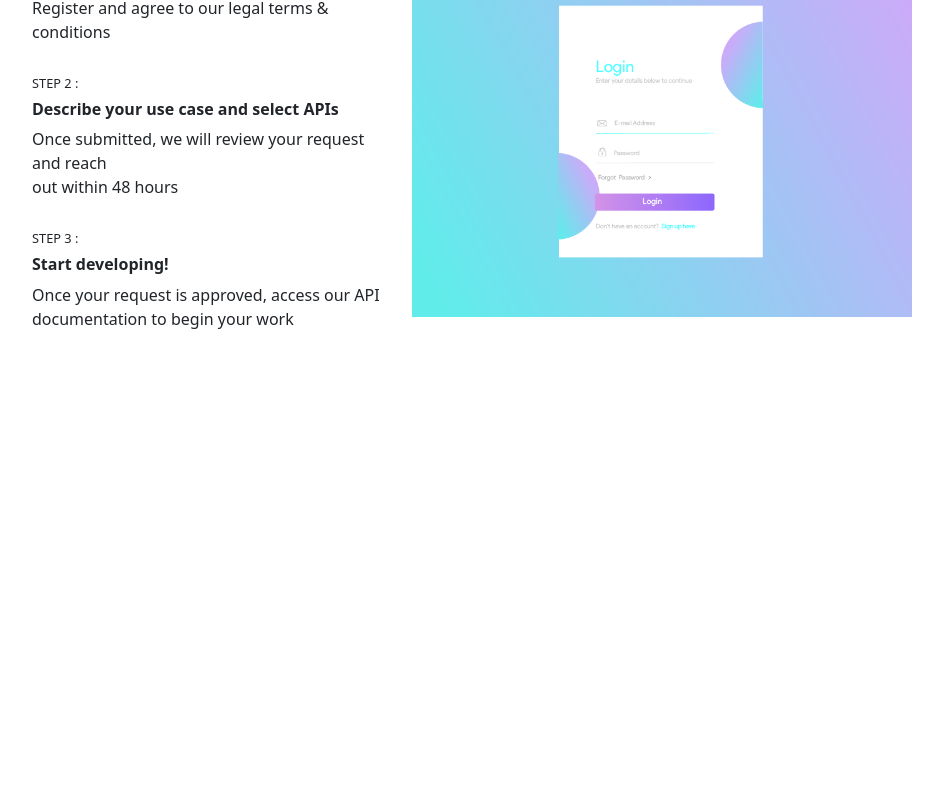
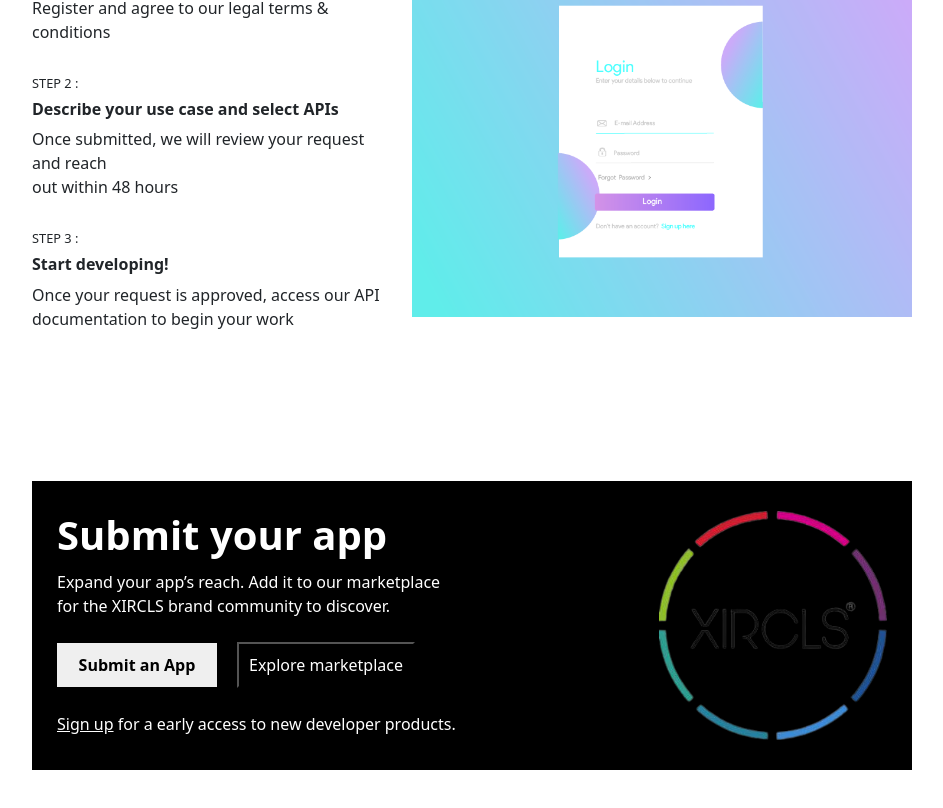
Before and after one commit to sonu355/pdf-to-website, a React (Create React App) app: page / in a window 1280 px wide. Shown: the part 2380-3188 px from the top of the page, without its empty margins (168-1111 px from the left). Before the commit the page ends 2861 px from the top, so only its background shows below. Built offline with nearby package versions, Linux system fonts and the light colour scheme.

Commit message:
page number six is done

```diff
--- a/src/App.js
+++ b/src/App.js
@@ -4,6 +4,7 @@
 import Page3 from "./components/Page3";
 import Page4 from "./components/Page4";
 import Page5 from "./components/Page5";
+import Page6 from "./components/Page6";
 
 function App() {
   return (
@@ -13,6 +14,7 @@
       <Page3 />
       <Page4 />
       <Page5 />
+      <Page6 />
     </>
   );
 }
--- /dev/null
+++ b/src/components/Page6.js
@@ -0,0 +1,35 @@
+import React from 'react'
+import Row from "react-bootstrap/Row";
+import Col from "react-bootstrap/Col";
+
+
+const logo = require('../assets/newlogo.png')
+const Page6 = () => {
+  return (
+    <div style={{ marginTop: "150px", marginLeft: "200px", marginBottom: '150px', marginRight:'200px' }}>
+        <div className='d-flex' style={{backgroundColor:'black', padding:'30px 25px 30px 25px'}}>
+            <Row>
+
+                <h1 style={{fontWeight:'bold', color:'white'}}>Submit your app</h1>
+                <span style={{fontSize: '16px', color:'white'}}>
+                    Expand your app’s reach. Add it to our marketplace <br />
+                    for the XIRCLS brand community to discover.<br />
+                </span>
+                <div style={{marginTop:'20px'}}>
+                    <button style={{padding:'10px 0 10px  0', width:'160px', fontWeight:'bold', border:'none'}}>Submit an App</button>
+                    <button style={{background:'none', color:'white', padding:'9px 10px 9px 10px', marginLeft:'20px'}}>Explore marketplace</button>
+                </div>
+                <span style={{marginTop:'20px', color:'white'}}>
+                    <a href='/' style={{color:'white'}}>Sign up</a>
+                    &nbsp;for a early access to new developer products.
+                </span>
+            </Row>
+            <Row>
+                <img src={logo} style={{ width:'500px', marginRight:'130px'}}></img>
+            </Row>
+        </div>
+    </div>
+  )
+}
+
+export default Page6
```
Also changed, not shown: src/assets/newlogo.png (added).
